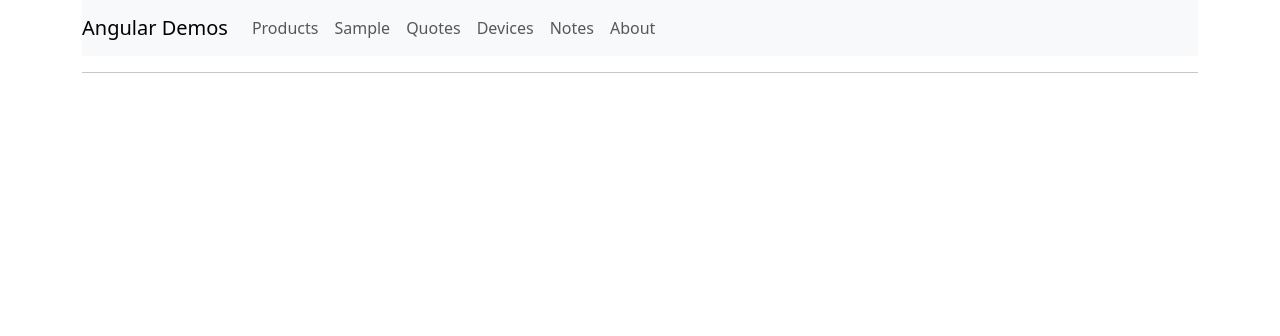
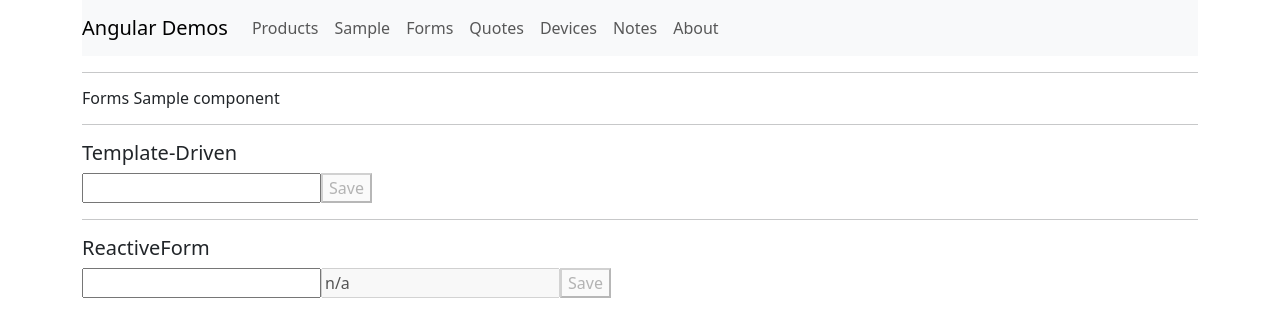
Before and after one commit to jawadhasan/angular-demos, an Angular app: page /forms in a window 1280 px wide. Before the commit this address led to /. Shown: the top 336 px of the page. Built offline with nearby package versions, Linux system fonts and the light colour scheme.

Commit message:
reactive forms sample added

```diff
--- a/src/app/app-routing.module.ts
+++ b/src/app/app-routing.module.ts
@@ -6,10 +6,12 @@ import { AboutComponent } from './components/about/about.component';
 import { HomeComponent } from './components/home/home.component';
 import { DevicesComponent } from './components/devices/devices.component';
 import { NotesListComponent } from './components/notes/notes-list.component';
+import { FormsSampleComponent } from './components/sample/forms-sample.component';
 
 const routes: Routes = [
   { path: 'products', component: ProductsComponent },
   { path: 'sample', component: SampleComponent },
+  { path: 'forms', component: FormsSampleComponent },
   {
     path: 'quotes',
     loadChildren: () =>
@@ -17,6 +19,8 @@ const routes: Routes = [
   },
   { path: 'devices', component: DevicesComponent },
   { path: 'notes', component: NotesListComponent },
+
+
   { path: 'about', component: AboutComponent },
   { path: '', component: HomeComponent },
 ];
--- a/src/app/app.module.ts
+++ b/src/app/app.module.ts
@@ -11,7 +11,7 @@ import { HomeComponent } from './components/home/home.component';
 import { DevicesComponent } from './components/devices/devices.component';
 import { DeviceCardComponent } from './components/devices/device-card.component';
 import { DeviceCreateComponent } from './components/devices/device-create.component';
-import { FormsModule } from '@angular/forms';
+import { FormsModule, ReactiveFormsModule } from '@angular/forms';
 import { TempRefSampleComponent } from './components/sample/tempref-sample.component';
 import { HTTP_INTERCEPTORS, HttpClientModule } from '@angular/common/http';
 import { NotesListComponent } from './components/notes/notes-list.component';
@@ -22,6 +22,7 @@ import { LoaderInterceptor } from './common/loader/loader.Interceptor.service';
 import { HeaderComponent } from './header.component';
 import { ConvertToSpaces } from './common/convert-to-space.pipe';
 import { DisplayNoteCategory } from './components/notes/display-note-category.pipe';
+import { FormsSampleComponent } from './components/sample/forms-sample.component';
 
 
 @NgModule({
@@ -38,6 +39,8 @@ import { DisplayNoteCategory } from './components/notes/display-note-category.pi
 
     SampleComponent,
     TempRefSampleComponent,
+    FormsSampleComponent,
+
     NotesListComponent,
     NotesCardComponent,
 
@@ -51,6 +54,7 @@ import { DisplayNoteCategory } from './components/notes/display-note-category.pi
     ProductModule,
     SharedModule,
     FormsModule,
+    ReactiveFormsModule,
     HttpClientModule,
 
   ],
--- /dev/null
+++ b/src/app/components/sample/forms-sample.component.ts
@@ -0,0 +1,79 @@
+import { Component } from '@angular/core';
+import { FormBuilder, NgForm, Validators } from '@angular/forms';
+
+@Component({
+  selector: 'app-forms-sample',
+  template: `<div>
+    <h6>{{ title }}</h6>
+    <hr />
+
+
+    <h5>Template-Driven</h5>
+    <form #signupForm="ngForm" (ngSubmit)="save(signupForm)">
+      <input
+        type="text"
+        id="fNameId"
+        required
+        name="firstName"
+        [(ngModel)]="customer.firstName"
+      />
+
+      <button [disabled]="!signupForm.valid" type="submit">Save</button>
+    </form>
+
+    <hr />
+    <h5>ReactiveForm</h5>
+
+    <form (ngSubmit)="saveReactive()" [formGroup]="customerForm">
+      <input
+        type="text"
+        id="fNameId"
+        name="firstNameReactive"
+        formControlName="firstName"
+      />
+
+      <input
+        type="text"
+        id="lNameId"
+        name="lastNameReactive"
+        formControlName="lastName"
+      />
+
+      <button [disabled]="!customerForm.valid" type="submit">Save</button>
+    </form>
+  </div>`,
+})
+export class FormsSampleComponent {
+  title = 'Forms Sample component';
+  customerForm: any;
+
+  constructor(private fb: FormBuilder) {
+    this.customerForm = this.fb.group({
+      firstName: ['', [Validators.required, Validators.minLength(5)]],
+      lastName: { value: 'n/a', disabled: true },
+      email: '',
+    });
+  }
+  customer: any = {
+    firstName: '',
+  };
+  save(signupForm: NgForm) {
+    console.log(signupForm);
+  }
+
+  saveReactive() {
+    console.log(this.customerForm.get('lastName').value);
+    console.log(this.customerForm);
+
+    this.customerForm.setValue({
+      firstName: 'test-firstname',
+      lastName: 'test-lastname',
+      email: 'test@test.com'
+    })
+
+    this.customerForm.patchValue({
+      lastName: 'patch-lastname'
+    })
+
+  }
+}
--- a/src/app/header.component.ts
+++ b/src/app/header.component.ts
@@ -18,6 +18,10 @@ import { Component } from '@angular/core';
 
       <li class="nav-item">
         <a class="nav-link" routerLink="/sample">Sample</a>
+      </li>
+
+      <li class="nav-item">
+        <a class="nav-link" routerLink="/forms">Forms</a>
       </li>
 
       <li class="nav-item">
```
Also changed, not shown: 1 other file (tests, documents, lock files or other folders).
